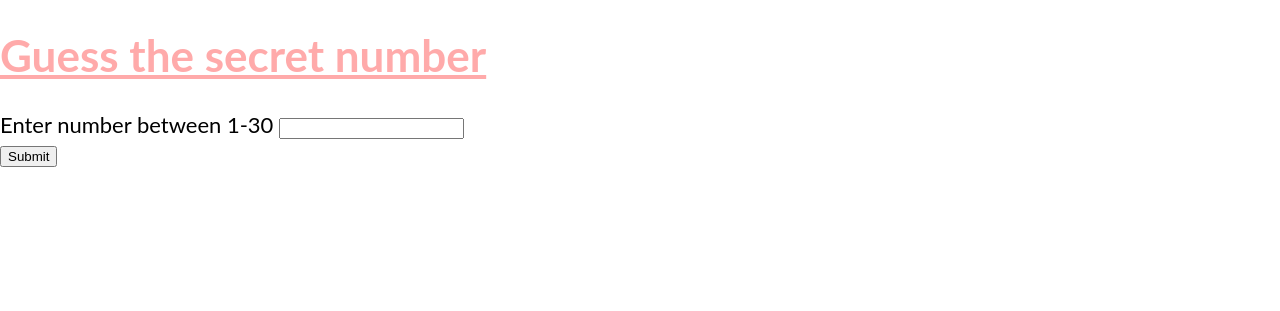
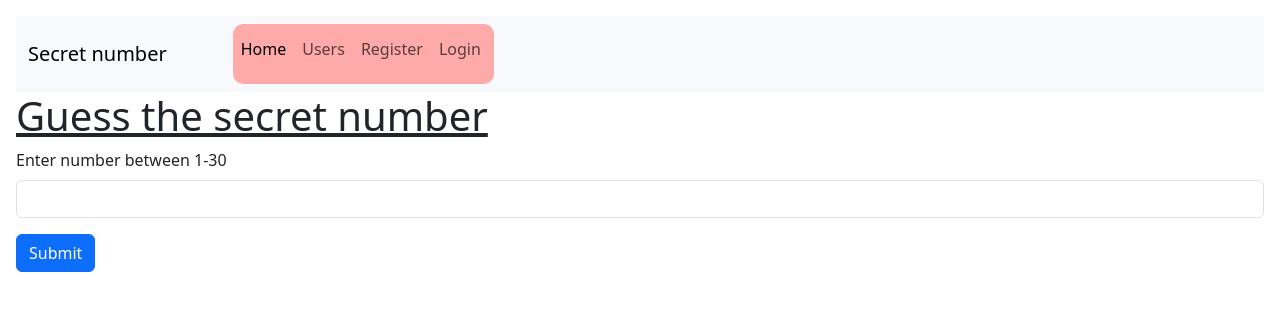
Before and after one commit to AArzen/Day_17, a Flask app: page / in a window 1280 px wide. Shown: the top 311 px of the page. Run offline with Flask 2, Linux system fonts and the light colour scheme; some libraries are stand-ins or nearby versions.

Commit message:
SQLight - Register - Login

```diff
--- a/main.py
+++ b/main.py
@@ -1,47 +1,109 @@
 from flask import Flask, render_template, request, make_response
 import random
+from sqla_wrapper import SQLAlchemy
 
 app = Flask(__name__)
+
+db = SQLAlchemy("sqlite:///database.sqlite")
+
+
+class Users(db.Model):
+    id = db.Column(db.Integer, primary_key=True)
+    #user_name = db.Column(db.String, unique=False)
+    email = db.Column(db.String, unique=True)
+    password = db.Column(db.String, unique=False)
+    secret_number = db.Column(db.Integer, unique=False)
+
+
+db.create_all()
+
+
+def get_user():
+    return request.cookies.get("user_logged_in")
 
 
 @app.route("/", methods=["GET"])
 def secret_number():
     answer = request.cookies.get("answer")
+    user = get_user()
 
     if not answer or answer == 0:
-        response = make_response(render_template("secretNumber.html"))
-        create_answer(response)
+        answer = random.randint(1, 30)
+        response = make_response(render_template("secretNumber.html", answer=answer, user=user))
+        response.set_cookie("answer", str(answer))
         return response
 
     else:
         answer = answer
 
-    return render_template("secretNumber.html", answer=answer)
+    return render_template("secretNumber.html", answer=answer, user=user)
 
 
 @app.route("/answer", methods=["POST"])
 def check_answer():
     answer = int(request.cookies.get("answer"))
     secret = int(request.form.get("secret_number"))
+    user = get_user()
 
     if answer == secret:
 
         dialog = f"{str(secret)}: CORRECT"
-        response = make_response(render_template("checkAnswer.html"))
-        create_answer(response)
 
-        return render_template("checkAnswer.html", answer=answer, result=dialog)
+        return render_template("checkAnswer.html", answer=answer, result=dialog, user=user)
     else:
 
         dialog = f"{str(secret)}: INCORRECT"
-        return render_template("checkAnswer.html", answer=answer, result=dialog)
+        return render_template("checkAnswer.html", answer=answer, result=dialog, user=user)
 
 
-def create_answer(response):
-    answer = random.randint(1, 30)
-    response.set_cookie("answer", str(answer))
-    print(response)
-    return response
+@app.route("/users")
+def users():
+    users = db.query(Users).all()
+    user = get_user()
+    return render_template("users.html", users=users, user=user)
+
+
+@app.route("/users/register", methods=["GET", "POST"])
+def register():
+    if request.method == 'GET':
+        user = get_user()
+
+        return render_template("register.html", user=user)
+    else:
+        secret_number = random.randint(1, 30)
+        email_addr = request.form.get("email")
+        password1 = request.form.get("pass1")
+        password2 = request.form.get("pass2")
+        if password1 != password2 or password1 == '':
+            return render_template("register.html", errMsg="Password not match or incorrect")
+        if email_addr == '' or email_addr is None:
+            return render_template("register.html", errMsg="Email incorrect")
+        new_user = Users(email=email_addr, password=password1, secret_number=secret_number)
+        new_user.save()
+
+        return render_template('message.html', type='success', message="Successfully created new user", redirect=True)
+
+
+@app.route("/users/login", methods=["GET", "POST"])
+def login():
+    if request.method == 'GET':
+
+        user = get_user()
+        return render_template("login.html", user=user)
+    else:
+        email_addr = request.form.get("email")
+        password = request.form.get("password")
+
+        user = db.query(Users).filter_by(email=email_addr).first()
+
+        if password != user.password:
+            return render_template("login.html", errMsg="Password incorrect")
+        if user is None:
+            return render_template("login.html", errMsg="User not exist")
+
+        response = make_response(render_template("message.html", type="success", message="Succesfuly logged is", redirecti=True))
+        response.set_cookie("user_logged_in", "True")
+        return response
 
 
 if __name__ == "__main__":
--- a/requirements.txt
+++ b/requirements.txt
@@ -1,2 +1,3 @@
 Flask==2.0.3
 gunicorn==19.9.0
+sqla-wrapper==4.200628
--- a/templates/base.html
+++ b/templates/base.html
@@ -2,10 +2,48 @@
 <html lang="en">
 <head>
     <meta charset="UTF-8">
-    <link rel="stylesheet" href="static/style.css">
+    <link rel="stylesheet" href="/static/style.css">
+    <link href="/static/bootstrap.css" rel="stylesheet">
+    <script src="/static/bootstrap.js"></script>
     <title>Guess the secret number</title>
 </head>
-<body>
+<body class="m-3">
+<header>
+
+</header>
+
+   <nav class="navbar navbar-expand-lg navbar-light bg-light">
+        <div class="container-fluid">
+            <a class="navbar-brand">Secret number</a>
+            <button class="navbar-toggler" type="button" data-bs-toggle="collapse"
+                    data-bs-target="#navbarSupportedContent" aria-controls="navbarSupportedContent"
+                    aria-expanded="false" aria-label="Toggle navigation">
+                <span class="navbar-toggler-icon"></span>
+            </button>
+            <div class="collapse navbar-collapse" id="navbarSupportedContent">
+                <ul class="navbar-nav me-auto mb-2 mb-lg-0">
+                    <li class="nav-item">
+                        <a class="nav-link active" aria-current="page" href="/">Home</a>
+                    </li>
+                    <li class="nav-item">
+                        <a class="nav-link" href="/users">Users</a>
+                    </li>
+                    <li class="nav-item">
+                        <a class="nav-link" href="/users/register">Register</a>
+                    </li>
+                    <li class="nav-item">
+                        <a class="nav-link" href="/users/login">Login</a>
+                    </li>
+                    {% if user %}
+                    <li class="nav-item">
+                        <a class="nav-link" href="/">Logged in</a>
+                    </li>
+                    {% endif %}
+
+                </ul>
+            </div>
+        </div>
+    </nav>
 
 {% block body %}
 {% endblock body %}
--- a/templates/secretNumber.html
+++ b/templates/secretNumber.html
@@ -5,12 +5,12 @@
 <h1>Guess the secret number</h1>
 
 <form method="post" action="/answer">
-    <div>
-        <label>Enter number between 1-30</label>
-        <input type="text" name="secret_number" id="secret_number">
+    <div class="mb-3">
+        <label class="form-label">Enter number between 1-30</label>
+        <input type="text" class="form-control" name="secret_number" id="secret_number">
     </div>
-    <div>
-        <button type="submit">Submit</button>
+    <div class="mb-3">
+        <button type="submit" class="btn btn-primary">Submit</button>
     </div>
 </form>
 
```
